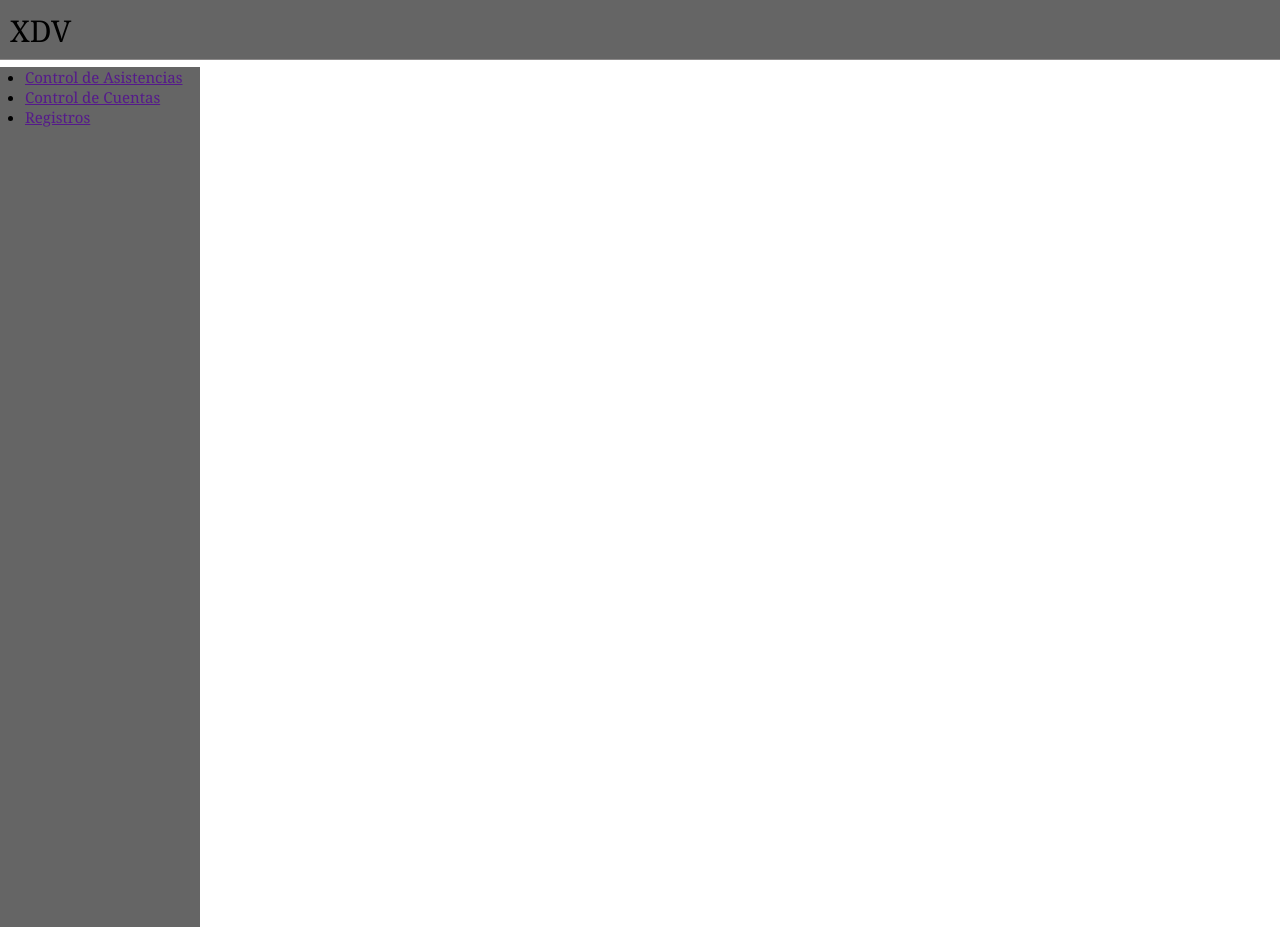
After one commit to jascalona/monitoring, a PHP site: page /panel.html in a window 1280 px wide. The commit adds this page. Run offline with PHP 8.4, Linux system fonts and the light colour scheme.

Commit message:
frontend

```diff
--- a/CSS/style.css
+++ b/CSS/style.css
@@ -5,51 +5,29 @@
     font-family: Georgia, 'Times New Roman', Times, serif;
 }
 
-body{
-    background-image: url(/IMG/spencer-davis-ilQmlVIMN4c-unsplash.jpg);
-    background-repeat: no-repeat;
-    background-size: cover;
+.header{
+    background: #656565;
+    height: 60px;
+    border-bottom: 1px solid rgb(139, 137, 137);
+}
+
+header .logo {
+    font-size: 30px;
+    display: flex;
+    padding-top: 10px;
+    padding-left: 10px;
 }
 
 
-.container{
-    display: flex;
-    justify-content: center;
-    align-items: center;
-    margin-top: 20px;
-    background: rgb(192, 192, 200);
-    border-radius: 5px;
-    padding: 100px;
-    margin-top: 20%;
-    margin-left: 35%;
-    margin-right: 35%;
+nav{
+    margin-top: 16px;
+    background: #656565;
+    width: 200px;
+    height: 100%;
+    position: fixed;
 }
 
-.inputs input{
-    margin-top: 10px;
-    padding-top: 5px;
-    padding-bottom: 3px;
-    padding-left: 10px;
-    padding-right: 70px;
-    border-radius: 6px;
-    border: none;
-    border: solid 1px #939393;
+nav .nav-links {
+    font-size: 15px;
+    margin-left: 25px;
 }
-
-.container-lg .btn{
-    margin-top: 12px;
-    margin-left: 5px;
-}
-
-.container-lg .btn button{
-    border: none;
-    border-radius: 6px;
-    padding: 10px;
-    background: rgb(52, 16, 233);
-    color: #fff;
-    cursor: pointer;
-}
-
-.container-lg .btn button:hover{
-    background: rgba(52, 16, 233, 0.665);
-}
--- a/index.html
+++ b/index.html
@@ -3,8 +3,8 @@
 <head>
     <meta charset="UTF-8">
     <meta name="viewport" content="width=device-width, initial-scale=1.0">
-    <link rel="stylesheet" href="./CSS/style.css">
-    <title>Monitoring</title>
+    <link rel="stylesheet" href="./CSS/log.css">
+    <title>Login_Monitoring</title>
 </head>
 <body>
 
--- /dev/null
+++ b/panel.html
@@ -0,0 +1,29 @@
+<!DOCTYPE html>
+<html lang="en">
+<head>
+    <meta charset="UTF-8">
+    <meta name="viewport" content="width=device-width, initial-scale=1.0">
+    <title>Monitoring</title>
+    <link rel="stylesheet" href="./CSS/style.css">
+</head>
+<body>
+
+        <header class="header">
+
+            <div class="logo">
+                <p>XDV</p>
+            </div>
+
+            <nav>
+                <ul class="nav-links">
+                    <li><a href="">Control de Asistencias</a></li>
+                    <li><a href="">Control de Cuentas</a></li>
+                    <li><a href="">Registros</a></li>
+                </ul>
+
+            </nav>
+        </header>
+
+
+</body>
+</html>
```
Also changed, not shown: CSS/log.css (added, +55 -0 lines).
